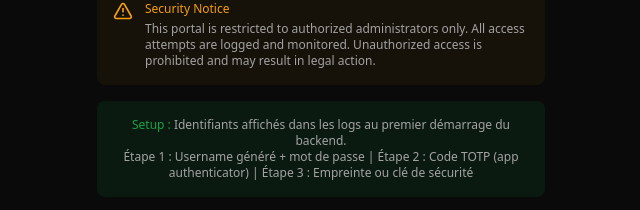
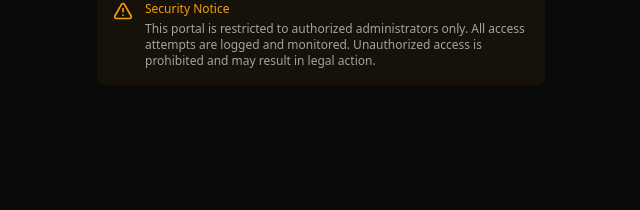
Before and after one commit to nambininasafidison/manul-core-admin, a SvelteKit app: page /login in a window 1280 px wide. Shown: the part 721-931 px from the top of the page, without its empty margins (319-959 px from the left). After the commit the page ends 822 px from the top, so only its background shows below. Built offline with nearby package versions, Linux system fonts and the light colour scheme; no server answers.

Commit message:
fix: remove unnecessary setup information from login page

```diff
--- a/src/routes/login/+page.svelte
+++ b/src/routes/login/+page.svelte
@@ -295,16 +295,5 @@
         </div>
       </div>
     </div>
-
-    <!-- Info Setup -->
-    <div class="mt-4 rounded-lg bg-[hsl(var(--primary))]/10 p-4 text-center">
-      <p class="text-xs text-[hsl(var(--muted-foreground))]">
-        <span class="font-medium text-[hsl(var(--primary))]">Setup :</span>
-        Identifiants affichés dans les logs au premier démarrage du backend.
-        <br />
-        Étape 1 : Username généré + mot de passe | Étape 2 : Code TOTP (app authenticator) | Étape 3
-        : Empreinte ou clé de sécurité
-      </p>
-    </div>
   </div>
 </div>
```
